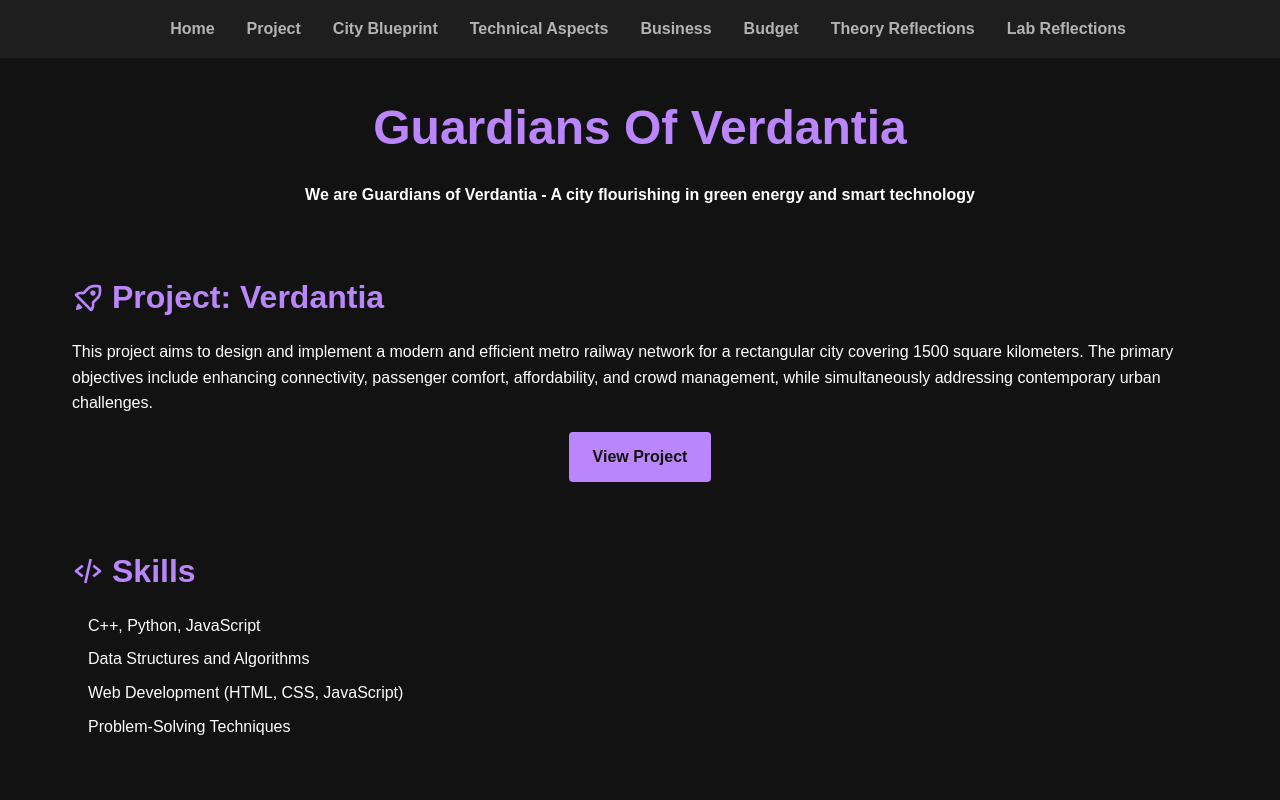
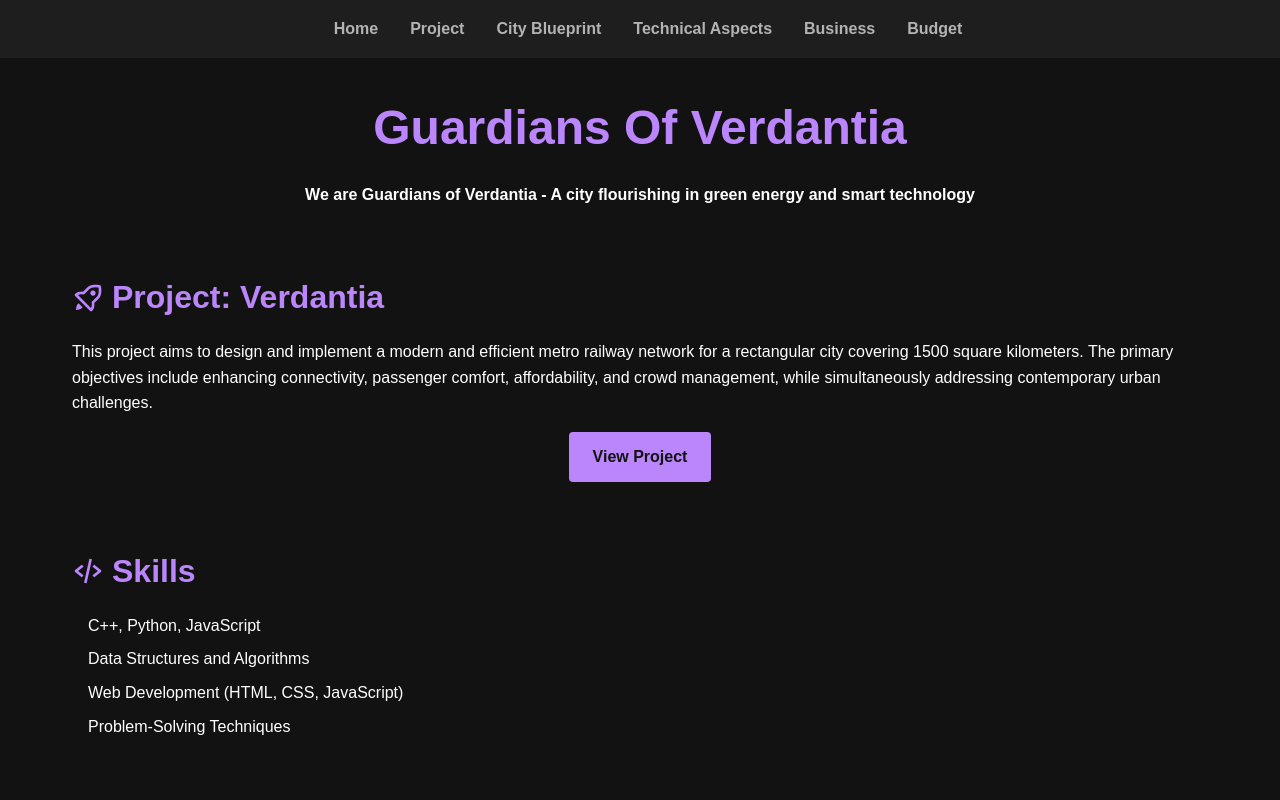
Before and after one commit to geeky-rish/proj-verdantia.github.io, a plain HTML site: page index.html in a window 1280 px wide. Shown: the top 800 px of the page. Drawn offline with nearby package versions, Linux system fonts and the light colour scheme.

Commit message:
Major update

```diff
--- a/index.html
+++ b/index.html
@@ -22,8 +22,6 @@
         <li><a href="technical_aspects.html">Technical Aspects</a></li>
         <li><a href="business.html">Business</a></li>
         <li><a href="budget.html">Budget</a></li>
-        <li><a href="reflections_th.html">Theory Reflections</a></li>
-        <li><a href="reflections.html">Lab Reflections</a></li>
     </ul>
 </nav>
 
```
